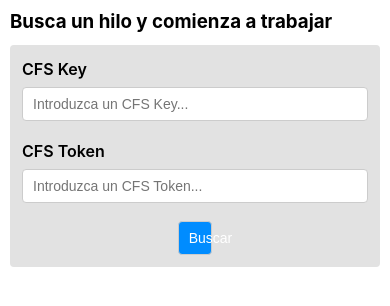
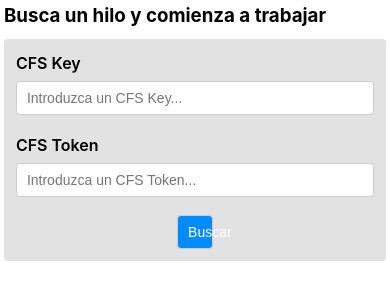
Before and after one commit to SergioFC1989/test-react-arestora, a React (Create React App) app: page / in a window 390 px wide. Shown: the top 306 px of the page. Built offline with nearby package versions, Linux system fonts and the light colour scheme.

Commit message:
feat: fixed header

```diff
--- a/src/components/Form/Form.scss
+++ b/src/components/Form/Form.scss
@@ -49,4 +49,11 @@
     color: var(--danger-color);
     border-radius: 4px;
   }
+
+  @media (max-width: 768px) {
+    &__title {
+      flex-direction: column-reverse;
+      gap: 12px;
+    }
+  }
 }
--- a/src/components/HeaderBarCFS/HeaderBarCFS.scss
+++ b/src/components/HeaderBarCFS/HeaderBarCFS.scss
@@ -4,4 +4,10 @@
   gap: 12px;
   background-color: var(--neutral-color);
   padding: 10px;
+  position: fixed;
+  top: 0;
+  left: 0;
+  width: 100%;
+  z-index: 1000;
+  box-shadow: 0 2px 5px rgba(0, 0, 0, 0.1);
 }
--- a/src/index.jsx
+++ b/src/index.jsx
@@ -10,7 +10,9 @@ const root = ReactDOM.createRoot(document.getElementById("root"));
 
 root.render(
   <React.StrictMode>
-    <RouterProvider router={router} />
+    <section className="layout">
+      <RouterProvider router={router} />
+    </section>
   </React.StrictMode>
 );
 
--- a/src/index.scss
+++ b/src/index.scss
@@ -11,8 +11,11 @@ code {
 }
 
 body {
+  width: 100%;
   margin: 0;
-  padding: 10px;
+  padding: 0;
+  justify-content: center;
+  align-items: center;
   font-family: -apple-system, BlinkMacSystemFont, "Segoe UI", "Roboto", "Oxygen",
     "Ubuntu", "Cantarell", "Fira Sans", "Droid Sans", "Helvetica Neue",
     sans-serif;
@@ -84,3 +87,15 @@ h6 {
   border-radius: 0.25rem;
   gap: 4px;
 }
+
+.layout {
+  display: flex;
+  flex-direction: column;
+  padding: 1% 5%;
+}
+
+@media (max-width: 768px) {
+  .layout {
+    padding: 1% 1%;
+  }
+}
--- a/src/pages/ThreadPage/ThreadPage.scss
+++ b/src/pages/ThreadPage/ThreadPage.scss
@@ -2,4 +2,5 @@
   display: flex;
   flex-direction: column;
   gap: 24px;
+  padding-top: 400px;
 }
```
